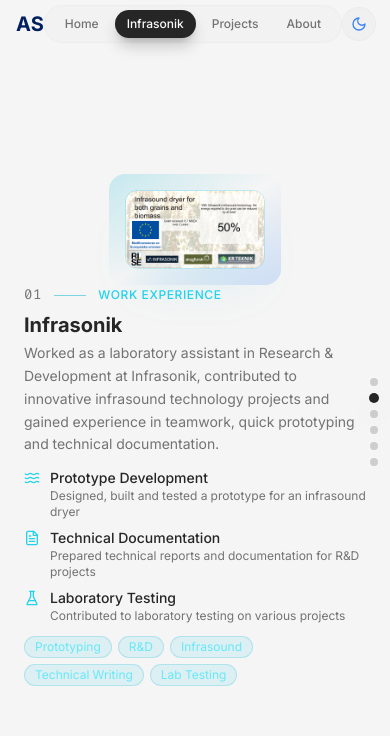
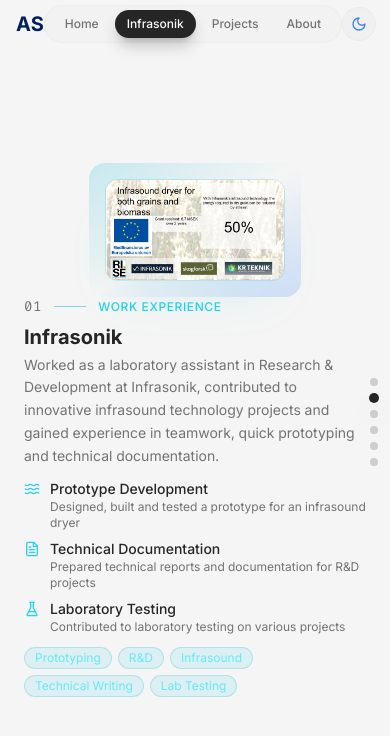
Before and after one commit to AxelSuu/AxelSundqvist, a React (Vite) app: page / in a window 390 px wide. Both pictures are taken after a click on the button 374 px from the left and 398 px from the top of the page. Shown: the top 736 px of the page. Built offline with nearby package versions, Linux system fonts and the light colour scheme.

Commit message:
mobile view fix

```diff
--- a/src/components/portfolio/Infrasonik.tsx
+++ b/src/components/portfolio/Infrasonik.tsx
@@ -69,7 +69,7 @@
 
           {/* Right: Visual */}
           <div className="order-1 md:order-2">
-            <div className="relative max-w-[140px] md:max-w-sm mx-auto">
+            <div className="relative max-w-[180px] md:max-w-sm mx-auto">
               <div className="absolute -inset-4 bg-gradient-to-br from-cyan-500/20 via-transparent to-blue-500/20 rounded-2xl" />
               <div className="relative rounded-xl overflow-hidden border border-cyan-500/20 shadow-2xl shadow-cyan-500/10">
                 <img
--- a/src/components/portfolio/projects.tsx
+++ b/src/components/portfolio/projects.tsx
@@ -72,7 +72,7 @@
 
           {/* Right: Visual */}
           <div className="order-1 md:order-2">
-            <div className="relative max-w-[160px] md:max-w-sm mx-auto">
+            <div className="relative max-w-[200px] md:max-w-sm mx-auto">
               <div className="absolute -inset-4 bg-gradient-to-br from-purple-500/20 via-transparent to-blue-500/20 rounded-2xl" />
               <div className="relative rounded-xl overflow-hidden border border-purple-500/20 shadow-2xl shadow-purple-500/10">
                 <img
@@ -97,7 +97,7 @@
         <div className="grid grid-cols-1 md:grid-cols-2 gap-4 md:gap-16 items-center">
           {/* Left: Visual */}
           <div className="order-1">
-            <div className="relative max-w-[200px] md:max-w-sm mx-auto">
+            <div className="relative max-w-[220px] md:max-w-sm mx-auto">
               <div className="absolute -inset-4 bg-gradient-to-br from-blue-500/20 via-transparent to-cyan-500/20 rounded-2xl" />
               <div className="relative rounded-xl overflow-hidden border border-blue-500/20 shadow-2xl shadow-blue-500/10">
                 <img
```
